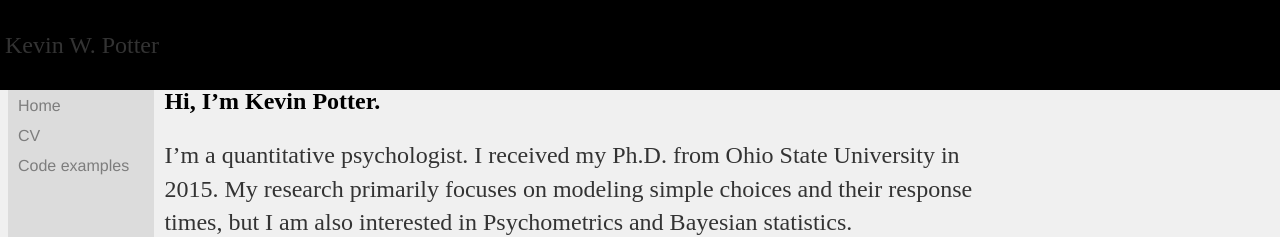
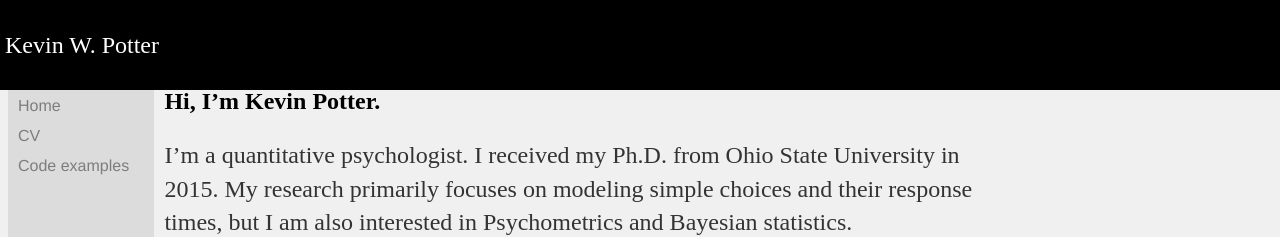
Before and after one commit to rettopnivek/rettopnivek.github.io, a Jekyll site: the page built from index.md, in a window 1280 px wide. Shown: the top 237 px of the page. Built offline with Jekyll 4.4.1, drawn with Linux system fonts in a browser that asks for light colours.

Commit message:
Update default.html

```diff
--- a/_layouts/default.html
+++ b/_layouts/default.html
@@ -15,7 +15,7 @@
                 <div id="header">
                         <!-- <h1>{{ page.title }}</h1> -->
                         <!-- <h1>Kevin Potter</h1> -->
-                        <p class="alignleft">Kevin W. Potter</p>
+                        <p class="alignleft"><font color='white'>Kevin W. Potter</font></p>
                 </div>
                 <div style="clear: both;"></div>
                 <div id="nav">
```
